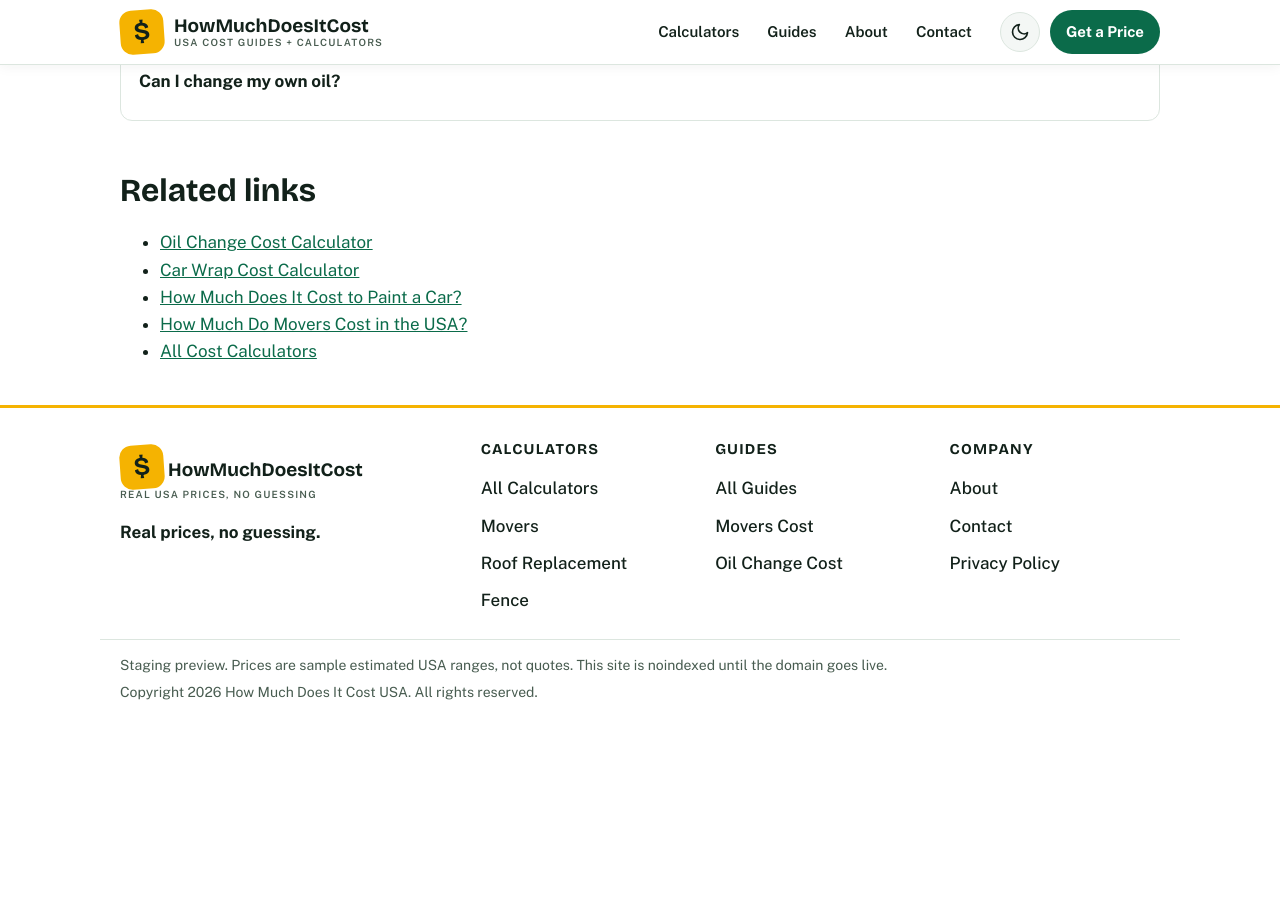
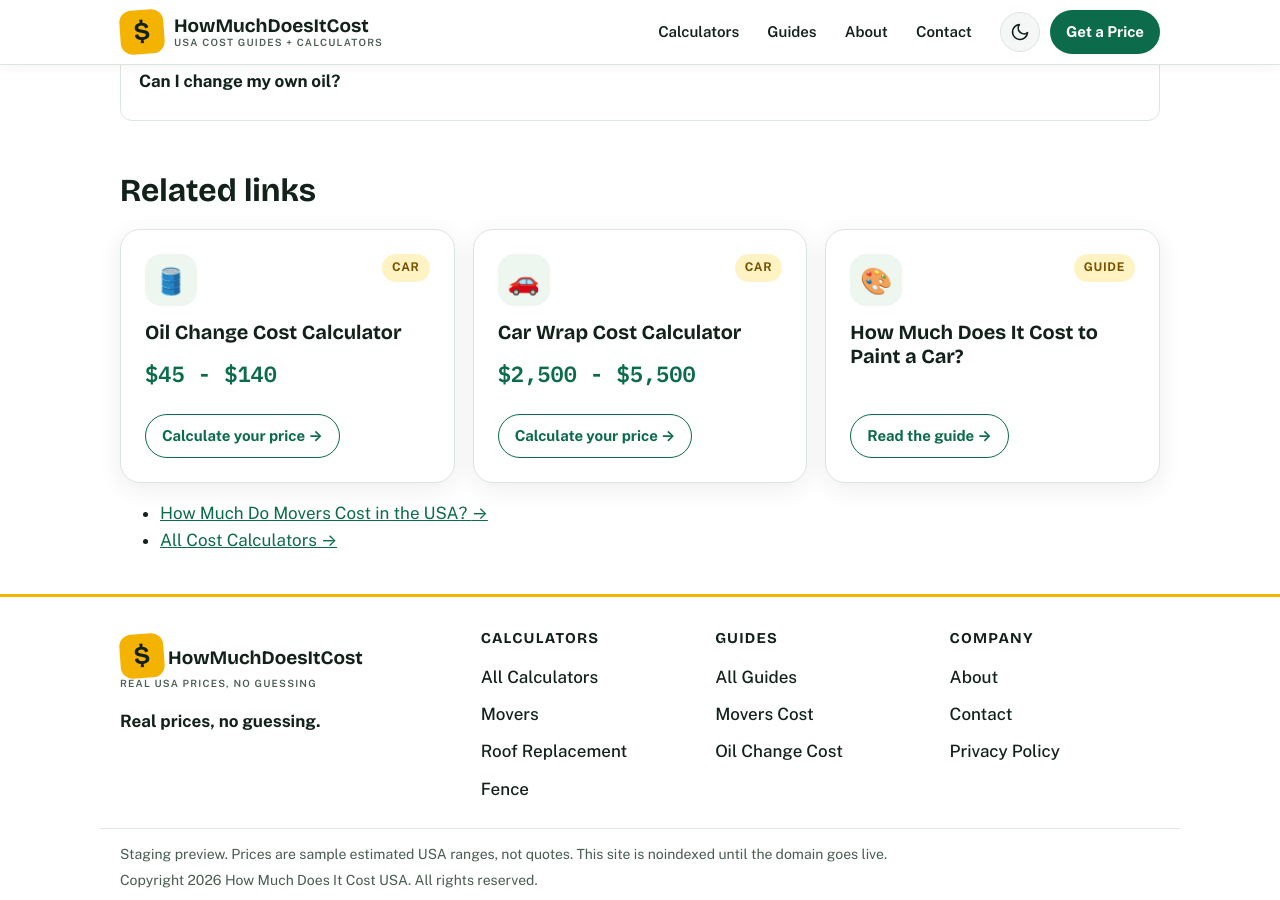
Before and after one commit to zaidmeo09-dhangal/howmuchdoesitcostusa, a Jekyll site: the page built from _posts/2026-11-14-how-much-does-an-oil-change-cost.md, in a window 1280 px wide and 900 px high, scrolled down 3077 px. Built offline with Jekyll 4.4.1, drawn with Linux system fonts in a browser that asks for light colours; before the commit the page ends 3804 px from its top, so only the background shows below that.

Commit message:
Initial deploy: add _posts/2026-11-14-how-much-does-an-oil-change-cost.md

```diff
--- a/_posts/2026-11-14-how-much-does-an-oil-change-cost.md
+++ b/_posts/2026-11-14-how-much-does-an-oil-change-cost.md
@@ -180,10 +180,12 @@ A shop may add a new air filter, a cabin filter, a tire rotation, or a fluid top
 
 ## Related links
 
-<ul>
-<li><a href="{{ '/oil-change-cost-calculator/' | relative_url }}">Oil Change Cost Calculator</a></li>
-<li><a href="{{ '/car-wrap-cost-calculator/' | relative_url }}">Car Wrap Cost Calculator</a></li>
-<li><a href="{{ '/blog/how-much-does-it-cost-to-paint-a-car/' | relative_url }}">How Much Does It Cost to Paint a Car?</a></li>
-<li><a href="{{ '/blog/how-much-do-movers-cost/' | relative_url }}">How Much Do Movers Cost in the USA?</a></li>
-<li><a href="{{ '/tools/' | relative_url }}">All Cost Calculators</a></li>
+<div class="grid related-grid">
+<div class="card related-card"><div class="card-top"><span class="card-icon" aria-hidden="true">🛢️</span><span class="card-cat">Car</span></div><h3><a href="{{ '/oil-change-cost-calculator/' | relative_url }}">Oil Change Cost Calculator</a></h3><p class="price">$45 - $140</p><a class="card-cta" href="{{ '/oil-change-cost-calculator/' | relative_url }}">Calculate your price &rarr;</a></div>
+<div class="card related-card"><div class="card-top"><span class="card-icon" aria-hidden="true">🚗</span><span class="card-cat">Car</span></div><h3><a href="{{ '/car-wrap-cost-calculator/' | relative_url }}">Car Wrap Cost Calculator</a></h3><p class="price">$2,500 - $5,500</p><a class="card-cta" href="{{ '/car-wrap-cost-calculator/' | relative_url }}">Calculate your price &rarr;</a></div>
+<div class="card related-card"><div class="card-top"><span class="card-icon" aria-hidden="true">🎨</span><span class="card-cat">Guide</span></div><h3><a href="{{ '/blog/how-much-does-it-cost-to-paint-a-car/' | relative_url }}">How Much Does It Cost to Paint a Car?</a></h3><a class="card-cta" href="{{ '/blog/how-much-does-it-cost-to-paint-a-car/' | relative_url }}">Read the guide &rarr;</a></div>
+</div>
+<ul class="chip-list">
+  <li><a href="{{ '/blog/how-much-do-movers-cost/' | relative_url }}">How Much Do Movers Cost in the USA? <span aria-hidden="true">&rarr;</span></a></li>
+  <li><a href="{{ '/tools/' | relative_url }}">All Cost Calculators <span aria-hidden="true">&rarr;</span></a></li>
 </ul>
```
